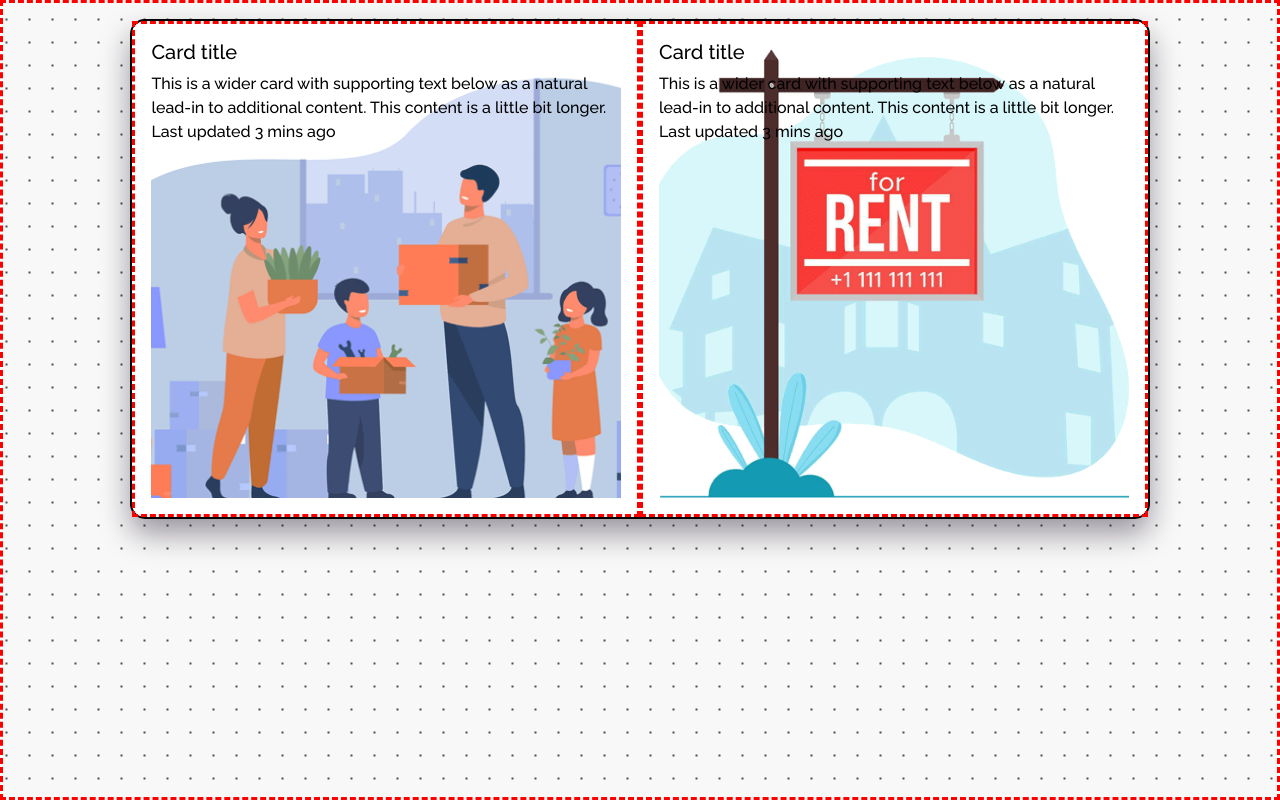
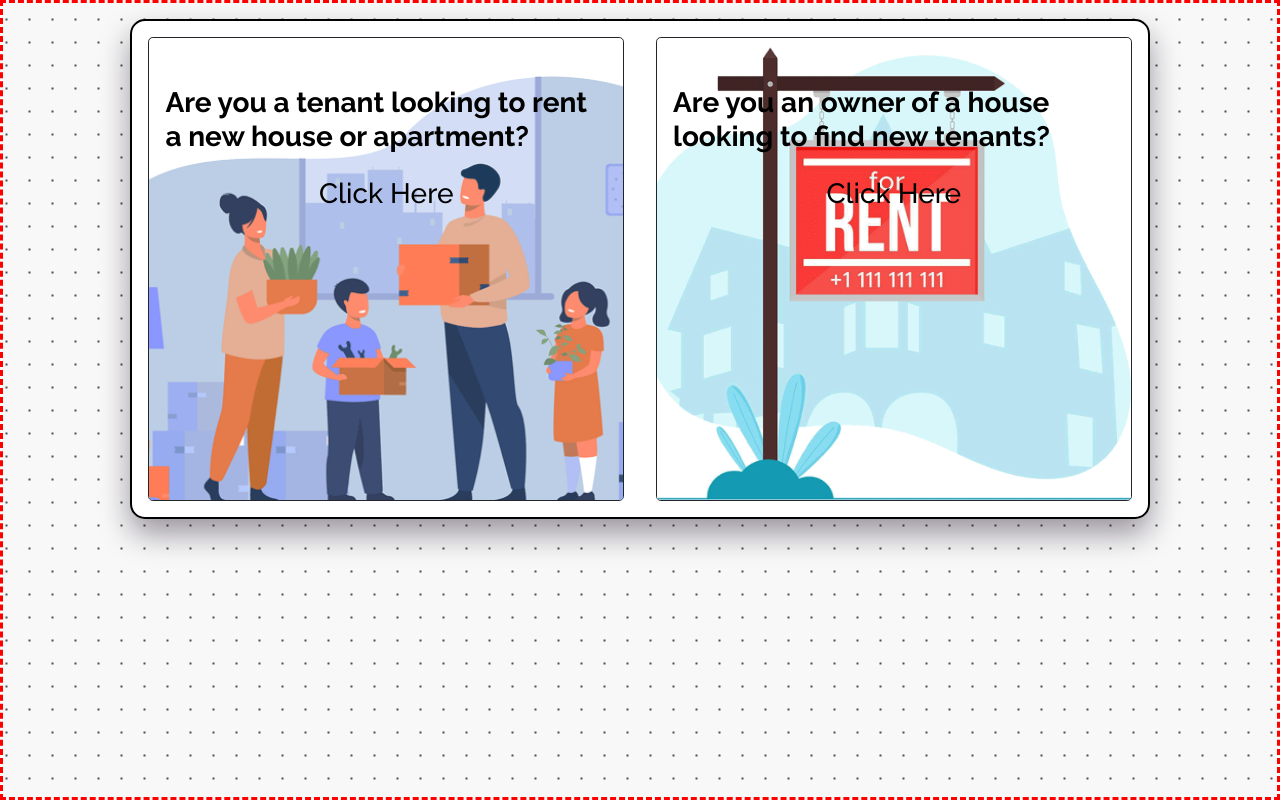
Before and after one commit to Berabjesus/10ant---House-rental-app-frontend, a React (Create React App) app: page /signup in a window 1280 px wide. Built offline with nearby package versions, Linux system fonts and the light colour scheme; a web font is replaced by a local one.

Commit message:
add menu page setup

```diff
--- a/src/containers/authentication/common.module.css
+++ b/src/containers/authentication/common.module.css
@@ -16,11 +16,23 @@
   width: 80%;
 }
 
-.signup_menu_container {
+.signup_menu_anchor {
   height: 100%;
 }
 
-.menu {
+.menu_text_container {
+  transition: all 0.2s linear;
+}
+
+.menu_text_container:hover {
+  background: rgba(0, 0, 0, 0.863);
+}
+
+.menu_text_container:hover > * {
+  color: white;
+}
+
+.menu_items {
   position: absolute;
   height: 100%;
   width: 100%;
@@ -39,7 +51,7 @@
     width: 90vw;
   }
 
-  .signup_menu_container {
+  .signup_menu_anchor {
     height: 50%;
   }
 }
--- a/src/containers/authentication/signup.js
+++ b/src/containers/authentication/signup.js
@@ -16,23 +16,21 @@ const Signup = () => {
     <>
       <section className={`d-flex justify-content-center pt-3 vh-100 debug_border ${styles.section}`}>
         <div className={`d-flex flex-column flex-md-row ${styles.form_box} ${styles.signup_menu}`}>
-          <a className={`col-12 col-md-6 d-flex p-2 p-md-3 debug_border col-12 col-md-6 d-flex  debug_border ${styles.signup_menu_container}`}>
-            <div class="position-relative text-black font_rw overflow-hidden z_index_max">
-              <figure class={`z_index_min ${styles.menu} ${styles.menu_left}`} alt="tenant_image"></figure>
-              <div class="z_index_max">
-                <h5 class="card-title">Card title</h5>
-                <p class="card-text">This is a wider card with supporting text below as a natural lead-in to additional content. This content is a little bit longer.</p>
-                <p class="card-text">Last updated 3 mins ago</p>
+          <a href="#" className={`col-12 col-md-6 d-flex p-2 p-md-3 col-12 col-md-6 d-flex ${styles.signup_menu_anchor}`}>
+            <div class={`position-relative text-black font_rw overflow-hidden border border-1 border-dark rounded-3 z_index_max w-100 hover_custom`}>
+              <figure class={`z_index_min ${styles.menu_items} ${styles.menu_left}`} alt="tenant_image"></figure>
+              <div class={` pt-5 px-3 h-100 z_index_max ${styles.menu_text_container}`}>
+                <h3 class="card-title font_rw fw-bold">Are you a tenant looking to rent a new house or apartment?</h3>
+                <h3 className='text-center mt-4'>Click Here</h3>
               </div>
             </div>
           </a>
-          <a className={`col-12 col-md-6 d-flex p-2 p-md-3 debug_border col-12 col-md-6 d-flex  debug_border ${styles.signup_menu_container}`}>
-            <div class="position-relative text-black font_rw overflow-hidden z_index_max">
-              <figure class={`z_index_min ${styles.menu} ${styles.menu_right}`} alt="tenant_image"></figure>
-              <div class="z_index_max">
-                <h5 class="card-title">Card title</h5>
-                <p class="card-text">This is a wider card with supporting text below as a natural lead-in to additional content. This content is a little bit longer.</p>
-                <p class="card-text">Last updated 3 mins ago</p>
+          <a href="#" className={`col-12 col-md-6 d-flex p-2 p-md-3 col-12 col-md-6 d-flex ${styles.signup_menu_anchor}`}>
+            <div class={`position-relative text-black font_rw overflow-hidden border border-1 border-dark rounded-3 z_index_max w-100 hover_custom`}>
+              <figure class={`z_index_min ${styles.menu_items} ${styles.menu_right}`} alt="tenant_image"></figure>
+              <div class={` pt-5 px-3 h-100 z_index_max ${styles.menu_text_container}`}>
+                <h3 class="card-title font_rw fw-bold">Are you an owner of a house looking to find new tenants?</h3>
+                <h3 className='text-center mt-4'>Click Here</h3>
               </div>
             </div>
           </a>
--- a/src/styles/index.css
+++ b/src/styles/index.css
@@ -92,6 +92,15 @@ body {
   color: #f8f8f8;
 }
 
+.hover_custom {
+  transition: all 0.1s linear;
+}
+
+.hover_custom:hover {
+  box-shadow: 0px 15px 30px rgba(14, 1, 24, 0.4);
+  transform: scale(1.02);
+}
+
 /*
 *
 *  Animations
```
